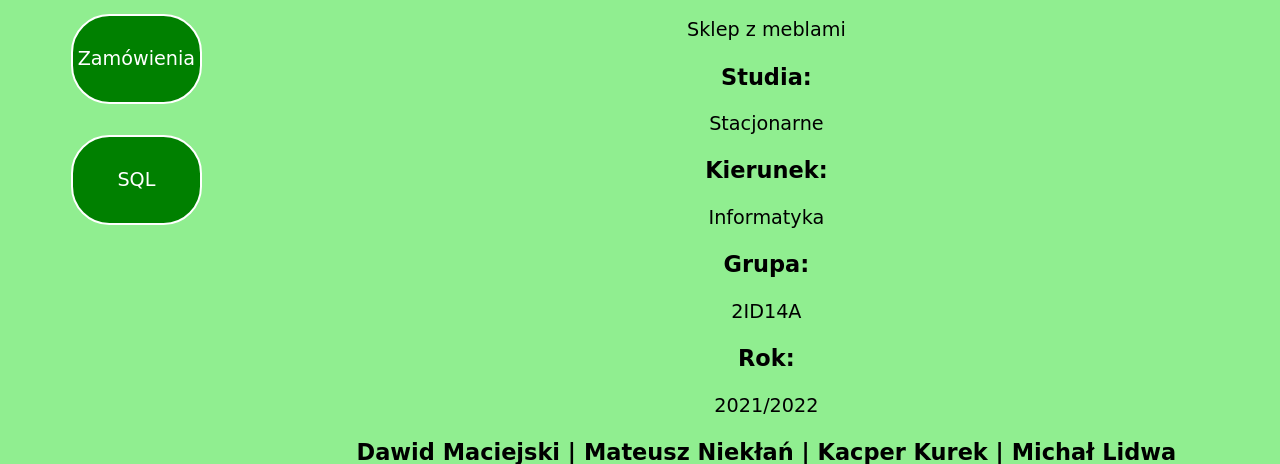
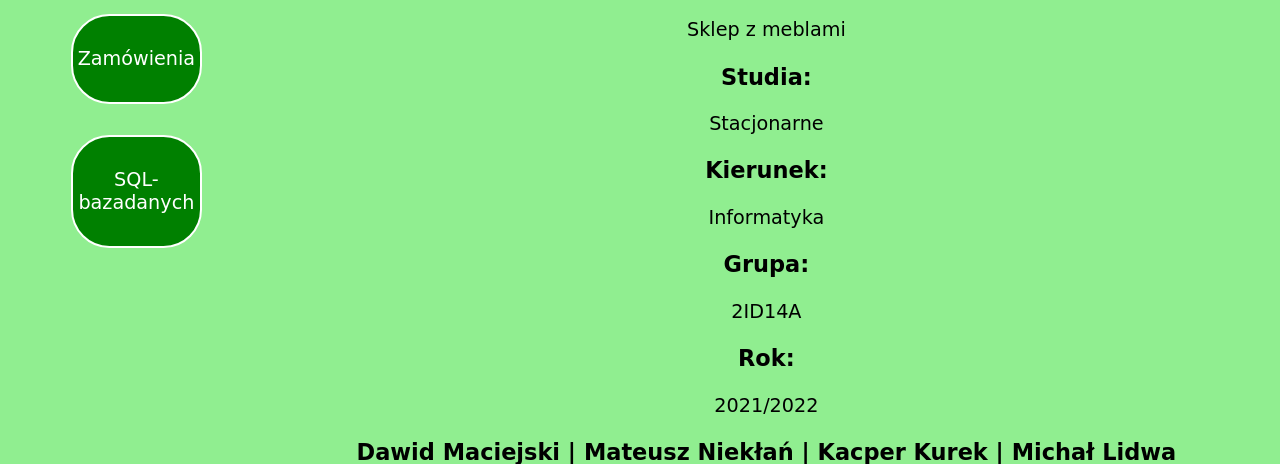
Before and after one commit to Majkel14xd/BD1_Projekt, a PHP site: page / in a window 1280 px wide. Shown: the part 247-711 px from the top of the page. Run offline with PHP 8.4, Linux system fonts and the light colour scheme.

Commit message:
dodanie tekstu

```diff
--- a/Strona/index.php
+++ b/Strona/index.php
@@ -18,7 +18,7 @@
                     <p>Zamówienia</p>
                 </div></a>
                 <a href="pracownik.php"><div class="menu">
-                    <p>SQL</p>
+                    <p>SQL-bazadanych</p>
                     </div></a>
             </div>
             <div id="prawy">
```
